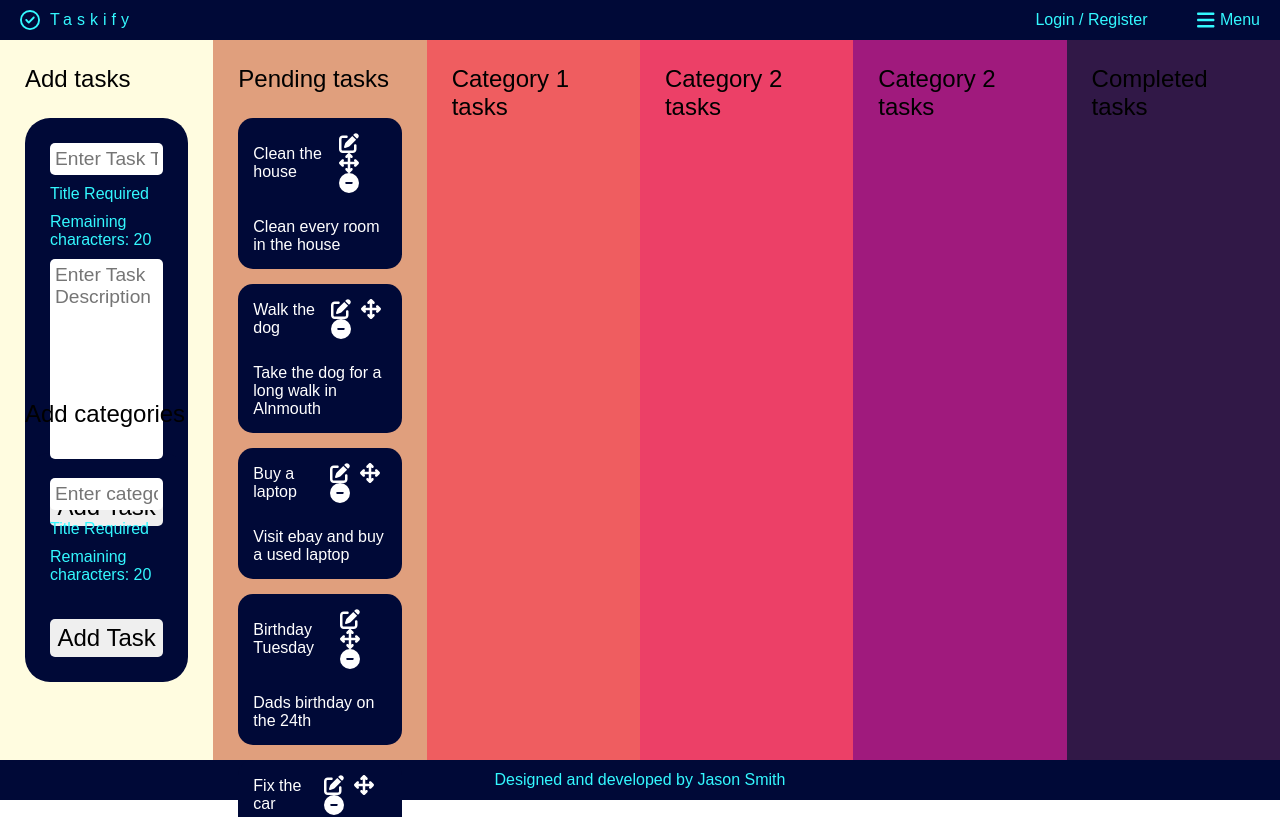
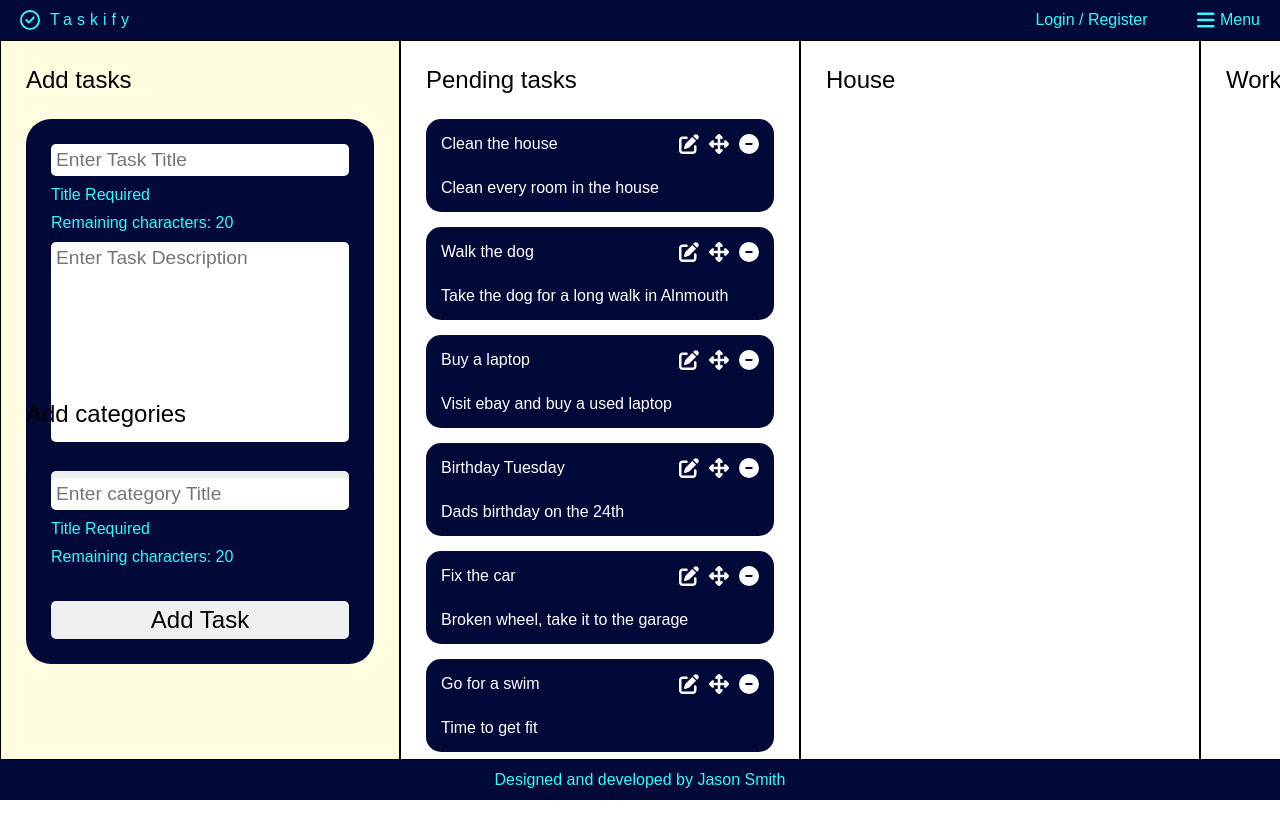
Before and after one commit to Jason-Smith-Code/taskify, a React (Create React App) app: page / in a window 1280 px wide. Shown: the top 817 px of the page. Built offline with nearby package versions, Linux system fonts and the light colour scheme.

Commit message:
split files down for categories, split css files to reflect component changes, created horizontal scroll for category containers, created a mock list of categories to render

```diff
--- a/src/components/layout/main/Main.css
+++ b/src/components/layout/main/Main.css
@@ -10,37 +10,6 @@
     background-color: rgb(255, 252, 224);
 }
 
-.category-column {
-    width: 16.666%;
-    height: 100%;
-}
-
-.completed-column {
-    width: 16.666%;
-    height: 100%;
-    background-color: var(--RussianViolet);
-}
-
-.pending-column {
-    background-color: var(--TumbleWeed);
-}
-
-.column-1 {
-    background-color: var(--SizzlingRed);
-}
-
-.column-2 {
-    background-color: var(--ParadisePink);
-}
-
-.column-3 {
-    background-color: var(--Flirt);
-}
-
-.column {
-    padding: 25px;
-}
-
 .adding-column-split {
     height: 50%;
 }
--- a/src/components/taskCategories/CategoryList.js
+++ /dev/null
@@ -1,3 +0,0 @@
-export const CategoryList = () => {
-
-}
--- /dev/null
+++ b/src/components/taskCategories/TaskCategories.css
@@ -0,0 +1,13 @@
+.column {
+    padding: 25px;
+    width: 400px;
+    flex: none;
+    border: 1px solid black;
+    height: 100%;
+}
+
+#category-container {
+    overflow-x: auto;
+    width: calc(100% - 400px);
+    display: flex;
+}
--- a/src/components/taskCategories/TaskCategories.js
+++ b/src/components/taskCategories/TaskCategories.js
@@ -1,27 +1,14 @@
-import { Pending } from "./pending/Pending"
-import './CategoryList';
-
-// here we import ther category list, and map through it to render added categories.
-// make sure to add a horizontal scroll for when a user adds more categories that the screen can hold. Set categories at a fixed width
-// allow users to change colour of category
+import { Pending } from "./pending/Pending";
+import { CategoryList } from '../taskCategories/lists/CategoryList';
+import './TaskCategories.css';
+import { Category } from "./category/Category";
 
 export const TaskCategories = () => {
 
     return (
-        <>
-            <Pending />
-            <div className="column category-column column-1">
-                <h2>Category 1 tasks</h2>
+            <div id="category-container">
+                <Pending />
+                {CategoryList.map(category => <Category title={category.title} key={category.key} />)}
             </div>
-            <div className="column category-column column-2">
-                <h2>Category 2 tasks</h2>
-            </div>
-            <div className="column category-column column-3">
-                <h2>Category 2 tasks</h2>
-            </div>
-            <div className="column completed-column">
-                <h2>Completed tasks</h2>
-            </div>
-        </>
     )
 }
--- /dev/null
+++ b/src/components/taskCategories/category/Category.js
@@ -0,0 +1,9 @@
+
+export const Category = (category) => {
+    return(
+        <div className="column">
+            <h2>{category.title}</h2>
+            {/* map out tasks in this category */}
+        </div>
+    )
+}
--- /dev/null
+++ b/src/components/taskCategories/lists/CategoryList.js
@@ -0,0 +1,30 @@
+export const CategoryList = [
+    {
+        title: "House",
+        key: 1
+    },
+    {
+        title: "Work",
+        key: 2
+    },
+    {
+        title: "Other",
+        key: 3
+    },
+    {
+        title: "Gym",
+        key: 3
+    },
+    {
+        title: "Jogging",
+        key: 3
+    },
+    {
+        title: "Car",
+        key: 3
+    },
+    {
+        title: "Other",
+        key: 3
+    },
+];
--- a/src/components/taskCategories/pending/Pending.js
+++ b/src/components/taskCategories/pending/Pending.js
@@ -1,10 +1,10 @@
-import { Task } from '../Task';
-import { TaskList } from '../TaskList';
+import { Task } from '../task/Task';
+import { TaskList } from '../lists/TaskList';
 
 export const Pending = () => {
 
     return (
-        <div className="column category-column pending-column">
+        <div className="column full-height">
             <h2>Pending tasks</h2>
             {TaskList.map(task => <Task title={task.title} key={task.key} description={task.description}/>)}
         </div>
```
Also changed, not shown: src/components/taskCategories/lists/TaskList.js (renamed from src/components/taskCategories/TaskList.js), src/components/taskCategories/task/Task.css (renamed from src/components/taskCategories/Task.css), src/components/taskCategories/task/Task.js (renamed from src/components/taskCategories/Task.js), 1 other file (tests, documents, lock files or other folders).
